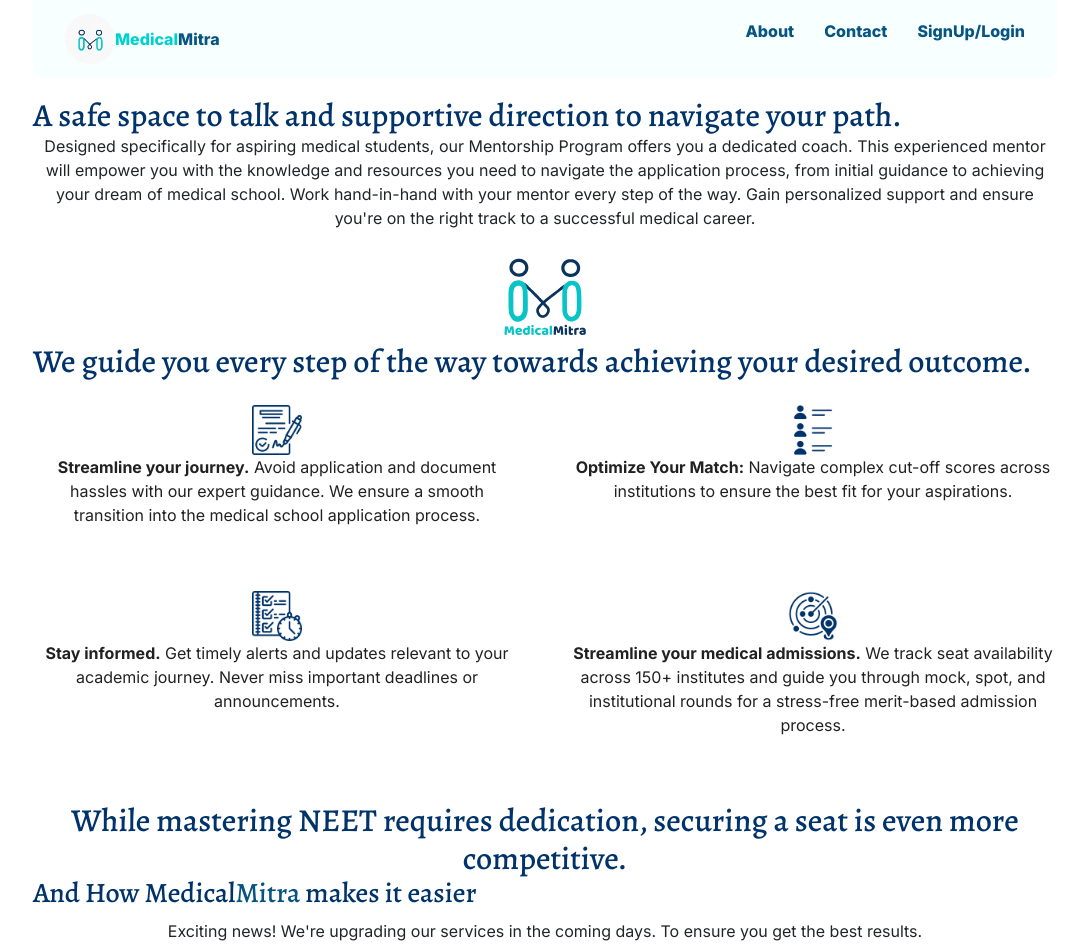
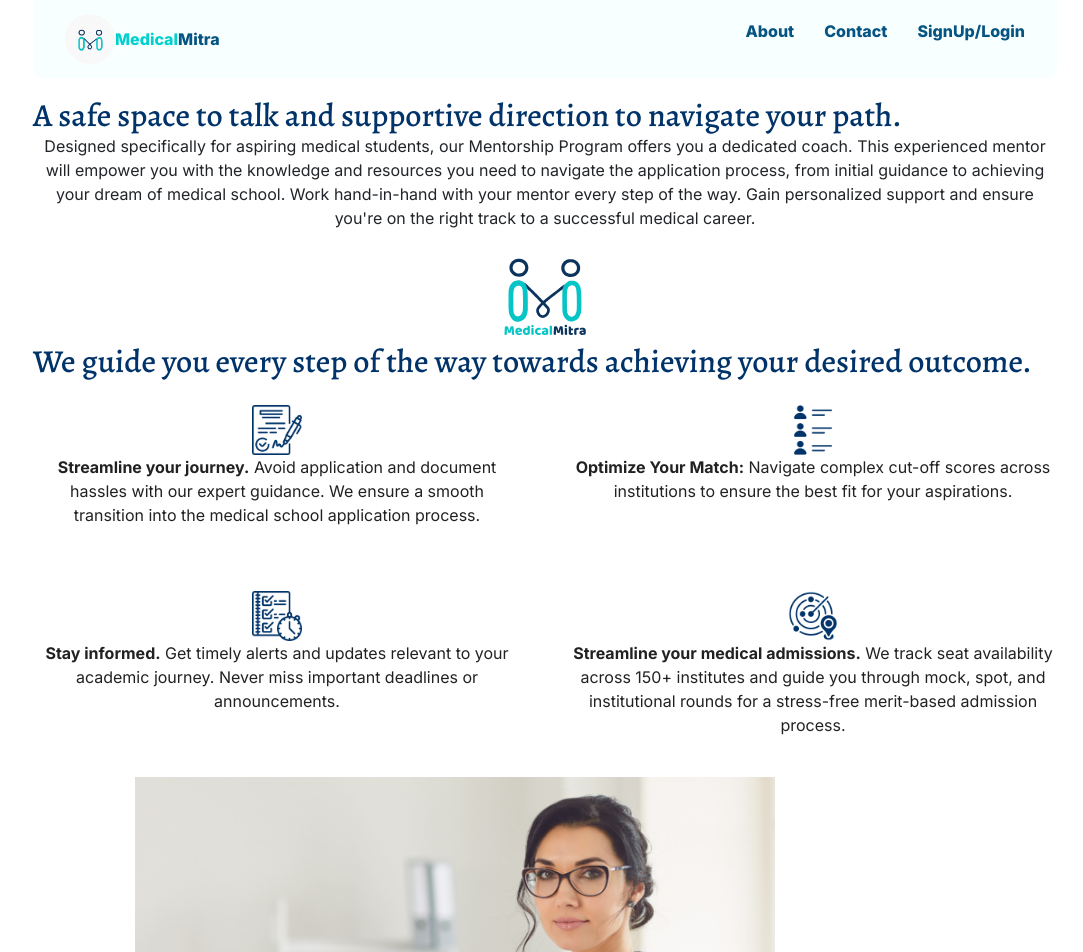
Before and after one commit to CKShetty4/medical-mitra, a React (Vite) app: page /UGNEET in a window 1280 px wide. Shown: the top 952 px of the page, without its empty margins (95-1178 px from the left). Built offline with nearby package versions, Linux system fonts and the light colour scheme.

Commit message:
Sever Changes

```diff
--- a/index.html
+++ b/index.html
@@ -8,7 +8,19 @@
 <link rel="preconnect" href="https://fonts.gstatic.com" crossorigin>
 <link rel="stylesheet" href="https://cdn.jsdelivr.net/npm/bootstrap@4.0.0/dist/css/bootstrap.min.css">
 <link href="https://fonts.googleapis.com/css2?family=Poppins:wght@400;600;700&display=swap&family=Alegreya:ital,wght@0,400..900;1,400..900&family=Inter:wght@100..900&family=Roboto:ital,wght@0,100;0,300;0,400;0,500;0,700;0,900;1,100;1,300;1,400;1,500;1,700;1,900&display=swap" rel="stylesheet">
-    <title>Medical Mithra</title>
+<script type="text/javascript">
+  (function(l) {
+    if (l.search[1] === '/' ) {
+      var decoded = l.search.slice(1).split('&').map(function(s) {
+        return s.replace(/~and~/g, '&')
+      }).join('?');
+      window.history.replaceState(null, null,
+          l.pathname.slice(0, -1) + decoded + l.hash
+      );
+    }
+  }(window.location))
+</script>
+<title>Medical Mithra</title>
   </head>
   <body>
     <div id="root"></div>
--- a/src/Pages/Header/Header.css
+++ b/src/Pages/Header/Header.css
@@ -35,7 +35,7 @@ header .cta .Quote{
 header .cta .Quote::after{
     content: "";
     position: absolute;
-    width:350px;
+    width:300px;
     height:4px;
     background-color: var(--Aqua);
     left: 0;
--- a/src/Pages/Header/Header.jsx
+++ b/src/Pages/Header/Header.jsx
@@ -12,7 +12,7 @@ const Header = () => {
       </div>
         <div className="cta">
           <p className="Quote">
-            Leading the way in shaping tomorrow's doctors and engineers.
+            Leading the way in shaping tomorrow's doctors.
           </p>
           <h1>
             We equip you with the resources and skills needed to thrive.
--- a/src/Pages/UGNEET/UGNEET.css
+++ b/src/Pages/UGNEET/UGNEET.css
@@ -14,6 +14,16 @@
     margin: 0 auto;
     align-self: center;
     text-align: center;
+}
+.pgneet .about-title2 {
+    font-family: "Alegreya", sans-serif;
+    margin: 100 50;
+    color: var(--darkblue-color);
+    display: flex;
+    align-self: center;
+    padding-left: 25%;
+    -ms-flex-align: center;
+    gap: 5px;
 }
 
 .pgneet .wrapper .content1 {
--- a/src/Pages/UGNEET/UGNEET.jsx
+++ b/src/Pages/UGNEET/UGNEET.jsx
@@ -63,21 +63,22 @@ const UGNEET = () => {
               </Grid>
             </Grid>
             <br />
-            {localStorage.getItem('type') === 'user'?
+            {localStorage.getItem('type') === 'premium'?
+            <>
+
+            </>
+            :
             <>
             <div className="MM499">
             <img src={MM4999} alt="" /></div>
             <div className="MM499mob">
             <img src={MM4999mob} alt="" /></div>
-            </>
-            :
-            <>
             </>}
 
             <br />
             <div className="content1">
                 <h2 className="about-title">While mastering NEET requires dedication, securing a seat is even more competitive. </h2>
-                <div className="content"><h3 className="about-title">And How  <a href="/" className="logo"><h3 className="LogoName">
+                <div className="content"><h3 className="about-title2">And How  <a href="/" className="logo"><h3 className="LogoName">
                 Medical<span className="yellow">Mitra</span></h3></a> makes it easier</h3>
               </div></div>
             <div>
--- a/src/components/InfoContent/InfoContent.jsx
+++ b/src/components/InfoContent/InfoContent.jsx
@@ -19,7 +19,7 @@ const InfoContent = () => {
                         <div className={styles.content_container2}>
                                 <div className={styles.info_content2}>
                                     <p className="Amount"><strong>96K+</strong> MBBS & BDS Seats!</p>
-                                    <p className="Amount"><strong>25 Lakhs+</strong> Aspirants!</p>
+                                    <p className="Amount"><strong>24 Lakhs+</strong> Aspirants!</p>
                                     <p className={styles.Text2}>Get expert NEET guidance. Schedule a consultation with your Medical Mitra today!</p>
                                     <Link to="UGNEET" className="Contact-btn">
                                         <Button text="UG NEET" />
```
Also changed, not shown: public/404.html (added, +22 -0 lines), src/images/MM4999.png, src/images/MM4999mob.png.
